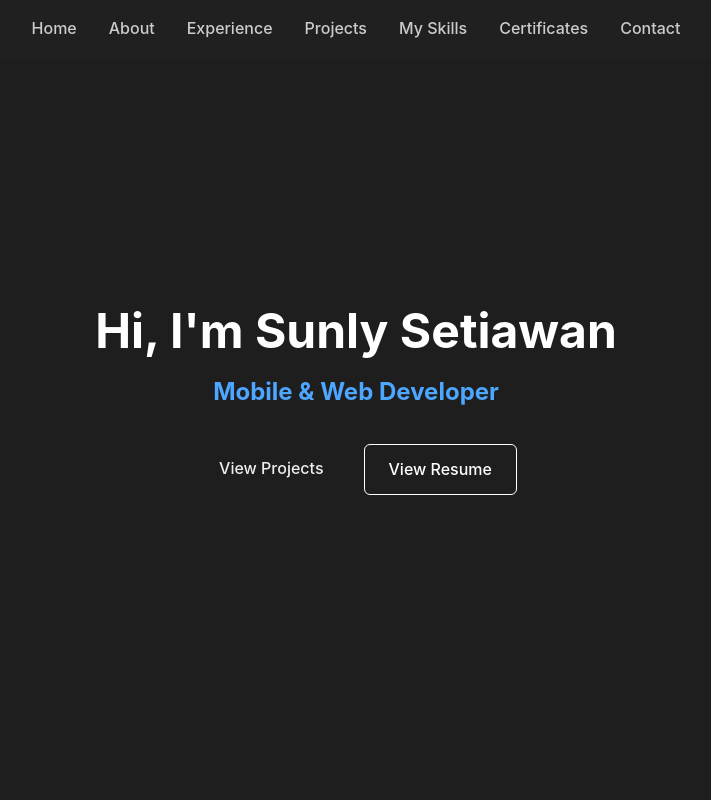
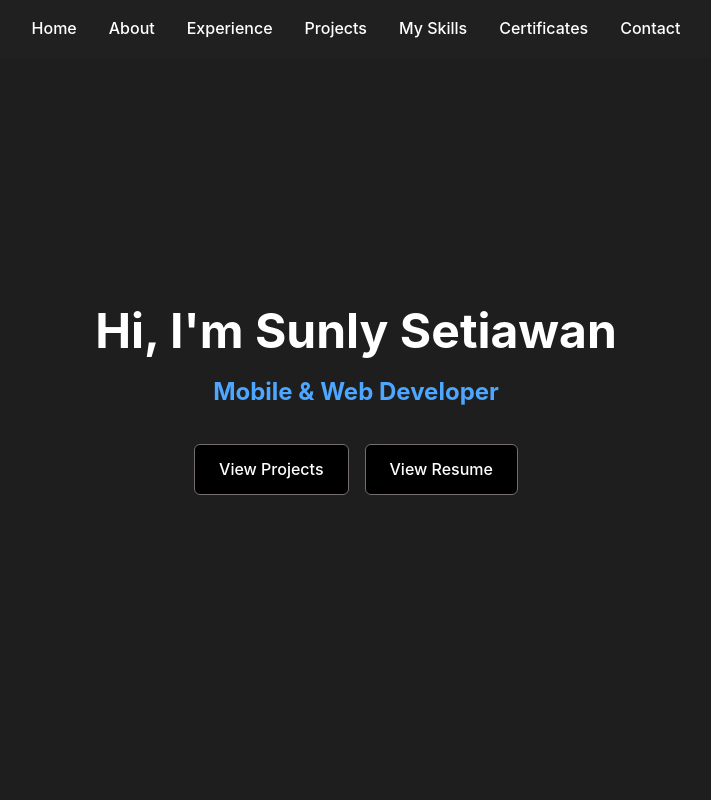
Before and after one commit to sunlysetiawan/Portfolio-sunly, a React (Vite) app: page / in a window 1280 px wide. Shown: the top 800 px of the page, without its empty margins (284-995 px from the left). Built offline with nearby package versions, Linux system fonts and the light colour scheme.

Commit message:
modify css

```diff
--- a/src/App.css
+++ b/src/App.css
@@ -70,11 +70,11 @@ a {
 .nav-links a {
   font-weight: 500;
   transition: color 0.2s ease;
-  color: #ccc;
+  color: #ffffff;
 }
 
 .nav-links a:hover {
-  color: #fff;
+  color: #3d98de;
 }
 
 
@@ -120,22 +120,25 @@ a {
 }
 
 .btn.primary {
-  background: #4da6ff;
+  border: 1px solid #756e6e;
+  background: black;
   color: #fff;
 }
 
 .btn.primary:hover {
-  background: #1a75ff;
+  border: 1px solid white;
+  background: #333;
   transform: translateY(-2px);
 }
 
 .btn.secondary {
-  border: 1px solid #fff;
+  border: 1px solid #756e6e;
   color: #fff;
-  background: transparent;
+  background: black;
 }
 
 .btn.secondary:hover {
+  border: 1px solid white;
   background: #333;
   transform: translateY(-2px);
 }
@@ -222,6 +225,10 @@ a {
   color: #fff;
   font-family: inherit;
   text-align: left;
+}
+
+.experience-header:focus {
+  outline: none;
 }
 
 .experience-header h3 {
@@ -697,14 +704,15 @@ a {
   width: 100%;
   padding: 12px;
   border: none;
-  background: linear-gradient(90deg, #0077ff, #00bfff);
+  background: rgb(73, 122, 228);
   color: white;
   font-size: 1rem;
   border-radius: 8px;
   cursor: pointer;
-  transition: 0.3s;
+  transition: background 0.3s ease, transform 0.2s ease;
 }
 
 .contact-form button:hover {
-  box-shadow: 0 4px 10px rgba(0,0,0,0.15);
+  background: rgb(73, 122, 228);
+  transform: translateY(-2px);
 }
--- a/src/components/Intro.tsx
+++ b/src/components/Intro.tsx
@@ -4,7 +4,7 @@ const Intro = () => {
       <h1>Hi, I'm Sunly Setiawan</h1>
       <h2>Mobile & Web Developer</h2>
       <div className="buttons">
-        <a href="#projects" className="btn">
+        <a href="#projects" className="btn primary">
           View Projects
         </a>
         <a href="" className="btn secondary">
```
